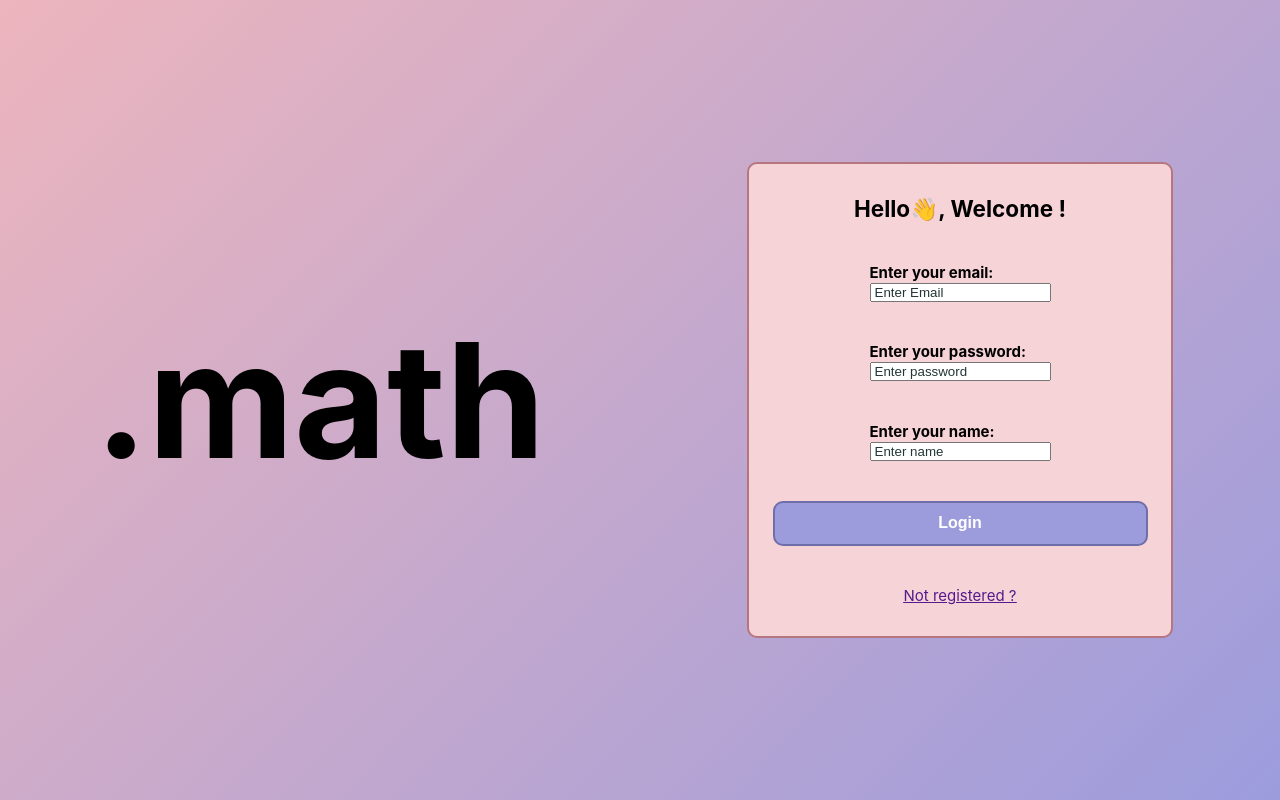
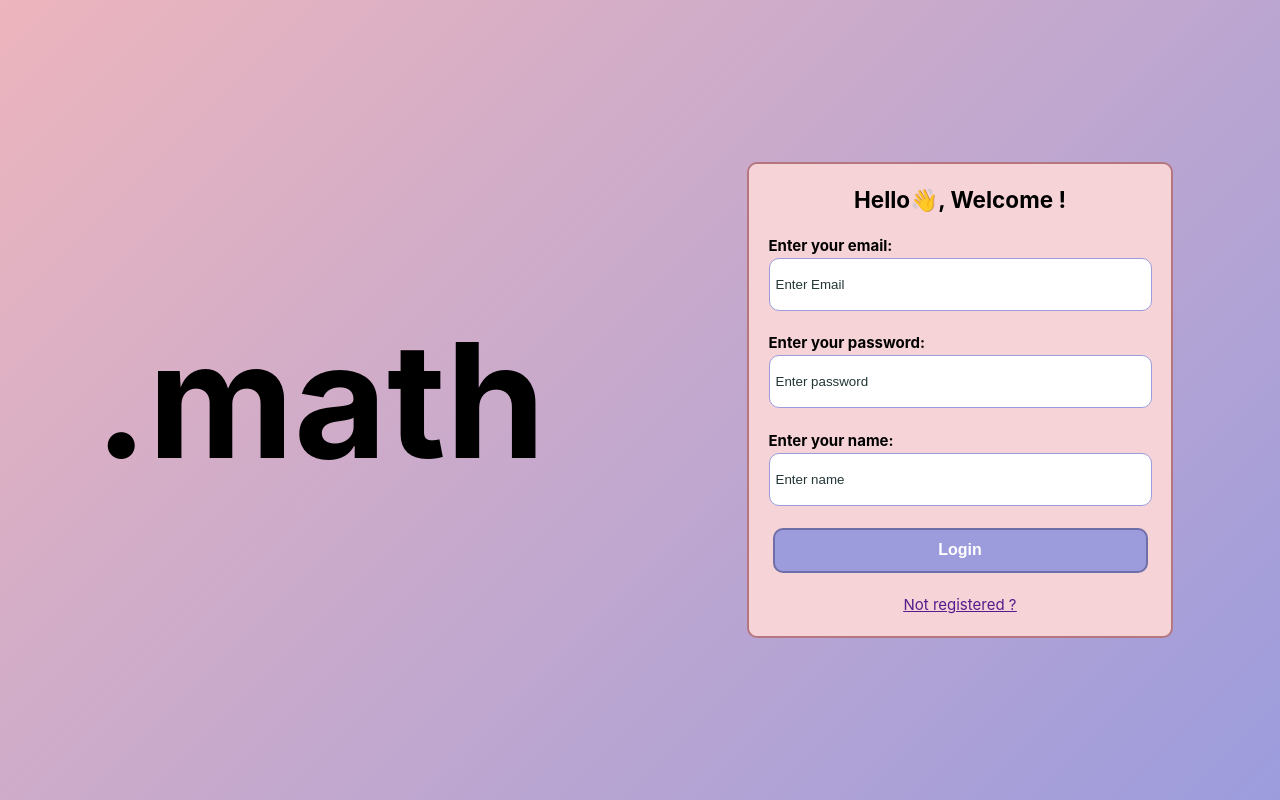
Before and after one commit to hitakritgoplani/math-web-app, a React (Create React App) app in the folder frontend/: page /register in a window 1280 px wide. Built offline with nearby package versions, Linux system fonts and the light colour scheme.

Commit message:
register page input fix

```diff
--- a/frontend/src/pages/Register.js
+++ b/frontend/src/pages/Register.js
@@ -13,17 +13,17 @@ export default function Register() {
                     <h2 id="login">Hello👋, Welcome !</h2>
                     <label>
                         Enter your email:<br />
-                        <input id="email" type="text" placeholder="Enter Email" />
+                        <input className="input-login" id="email" type="text" placeholder="Enter Email" />
                     </label>
 
                     <label>
                         Enter your password:<br />
-                        <input id="password" type="password" placeholder="Enter password" />
+                        <input className="input-login" id="password" type="password" placeholder="Enter password" />
                     </label>
 
                     <label>
                         Enter your name:<br />
-                        <input id="nickname" type="text" placeholder="Enter name" />
+                        <input className="input-login" id="nickname" type="text" placeholder="Enter name" />
                     </label>
 
                     <input className="btn" value="Login" id="btn" type="button" onClick={() => window.location.href = '/home'} />
```
